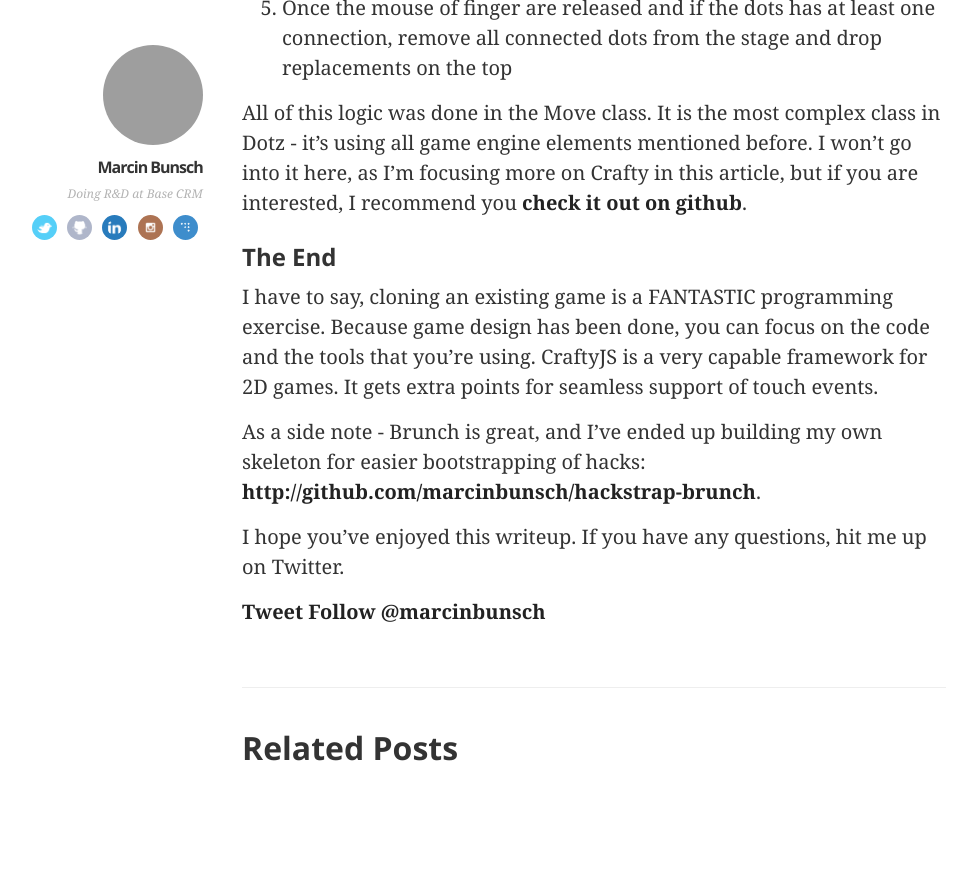
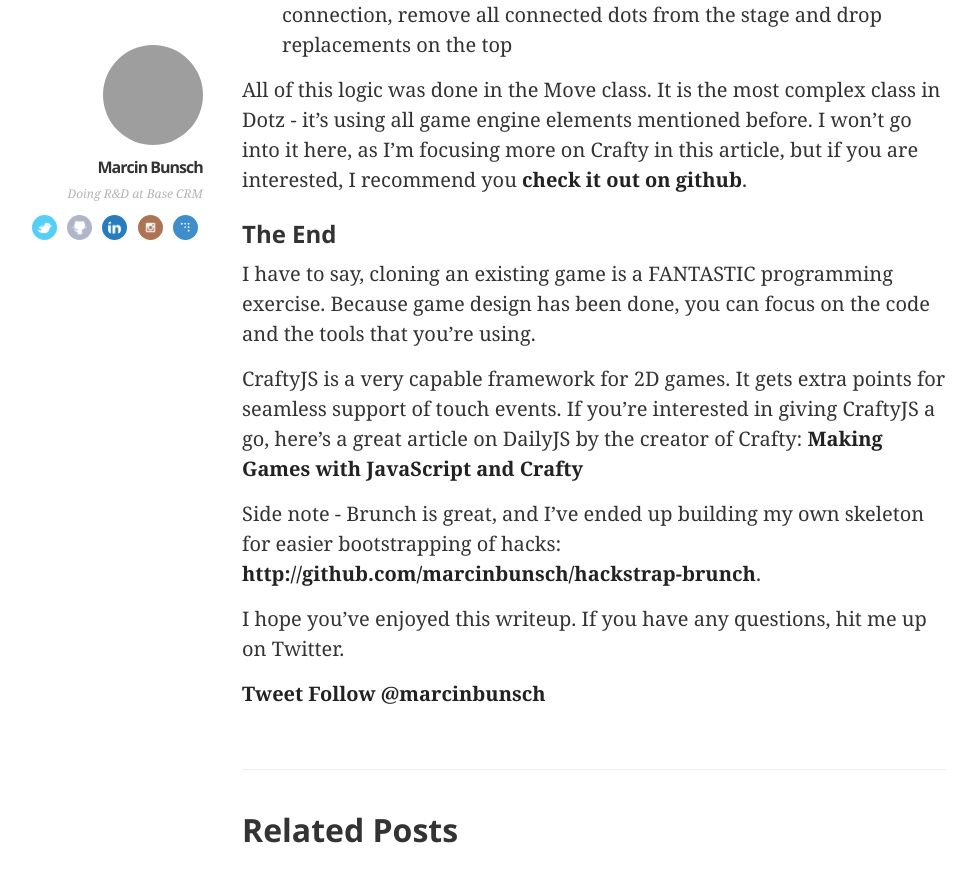
Before and after one commit to marcinbunsch/bunsch.pl, a Jekyll site: the page built from _posts/2014-09-14-dotz.md, in a window 1280 px wide and 900 px high, scrolled down 4649 px, cut to the strip 0-882 px from the top of the window. Shown: the whole strip, without its empty margins (46-1023 px from the left). Built offline with Jekyll 4.4.1, drawn with Linux system fonts in a browser that asks for light colours; some web fonts are replaced; Markdown is read by kramdown in place of the engine named in the settings; comment, search, counter and statistics services are not loaded; before the commit the page ends 5497 px from its top, so only the background shows below that; grey boxes are pictures that could not be loaded.

Commit message:
Link to the great article on crafty

```diff
--- a/_posts/2014-09-14-dotz.md
+++ b/_posts/2014-09-14-dotz.md
@@ -138,7 +138,6 @@
 <div id="the-line">
 {% highlight js %}
 Crafty.e("2D, DOM, Color")
-  .color("blue")
   .attr({ rotation: 45, x: 10, y: 10, w: 100, h: 1 })
 {% endhighlight %}
 </div>
@@ -189,9 +188,11 @@
 
 ### The End
 
-I have to say, cloning an existing game is a FANTASTIC programming exercise. Because game design has been done, you can focus on the code and the tools that you're using. CraftyJS is a very capable framework for 2D games. It gets extra points for seamless support of touch events.
+I have to say, cloning an existing game is a FANTASTIC programming exercise. Because game design has been done, you can focus on the code and the tools that you're using.
 
-As a side note - Brunch is great, and I've ended up building my own skeleton for easier bootstrapping of hacks: [http://github.com/marcinbunsch/hackstrap-brunch](http://github.com/marcinbunsch/hackstrap-brunch).
+CraftyJS is a very capable framework for 2D games. It gets extra points for seamless support of touch events. If you're interested in giving CraftyJS a go, here's a great article on DailyJS by the creator of Crafty: [Making Games with JavaScript and Crafty](http://dailyjs.com/2011/02/11/crafty/)
+
+Side note - Brunch is great, and I've ended up building my own skeleton for easier bootstrapping of hacks: [http://github.com/marcinbunsch/hackstrap-brunch](http://github.com/marcinbunsch/hackstrap-brunch).
 
 I hope you've enjoyed this writeup. If you have any questions, hit me up on Twitter.
 
```
